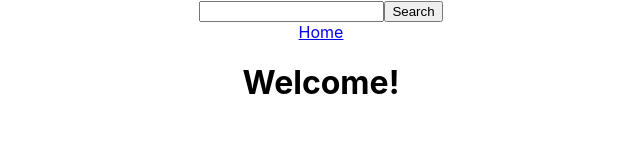
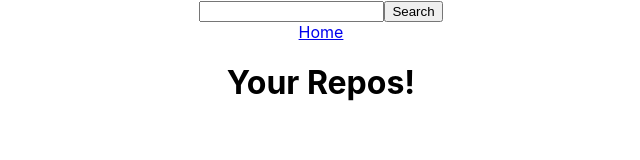
Before and after one commit to Graingertom/githubFetch, a React (Create React App) app in the folder my-app/: page /1 in a window 1280 px wide. Shown: the top 160 px of the page, without its empty margins (319-959 px from the left). Built offline with nearby package versions, Linux system fonts and the light colour scheme.

Commit message:
changing navbar to header for router reasons

```diff
--- a/my-app/src/App.js
+++ b/my-app/src/App.js
@@ -2,7 +2,7 @@ import React from 'react';
 import * as Pages from './Pages'
 import axios from 'axios';
 import { Routes, Route } from 'react-router-dom';
-import { NavBar } from './components'
+import { Layout } from './Layout';
 import './App.css';
 
 function App() {
@@ -17,10 +17,10 @@ function App() {
 
   return (
     <div className="App">
-      <NavBar getUser={userFetch}/>
         <main>
           <Routes>
-              <Route path="/" element={<Pages.Home />}>
+              <Route path="/" element={<Layout getUser={userFetch} />}>
+                <Route index element={<Pages.Home />} />
                 <Route path=":username" element={<Pages.Repos />}>
                 </Route>
               </Route>
--- a/my-app/src/Layout/Header/index.jsx
+++ b/my-app/src/Layout/Header/index.jsx
@@ -0,0 +1,32 @@
+import React, { useState } from 'react';
+import { NavLink, useNavigate } from 'react-router-dom';
+
+const Header = ({getUser}) => {
+
+    const goTo = useNavigate();
+
+    const [ username, setUsername ] = useState('')
+
+    const handleSubmit = (e) => {
+        e.preventDefault();
+        getUser(username);
+        goTo(`${username}`)
+    }
+
+    const updateInput = e => {
+        const input = e.target.value
+        setUsername(input)
+    }
+
+    return (
+        <nav>
+            <form className='searchBar' onSubmit={handleSubmit}>
+                <input type="text" onChange={updateInput}></input>
+                <input type="submit" value="Search" />
+            </form>
+          <NavLink className="home-link" to="/">Home</NavLink>
+        </nav>
+    )
+}
+
+export default Header;
--- a/my-app/src/Layout/index.js
+++ b/my-app/src/Layout/index.js
@@ -0,0 +1,12 @@
+import React from 'react'
+import { Outlet } from 'react-router-dom'
+import {default as Header } from './Header'
+
+export const Layout = ({getUser}) => (
+    <>
+    <Header getUser={getUser} />
+    <main>
+        <Outlet />
+    </main>
+    </>
+)
--- a/my-app/src/components/NavBar/index.jsx
+++ /dev/null
@@ -1,32 +0,0 @@
-import React, { useState } from 'react';
-import { NavLink, useNavigate } from 'react-router-dom';
-
-const NavBar = ({getUser}) => {
-
-    const goTo = useNavigate();
-
-    const [ username, setUsername ] = useState('')
-
-    const handleSubmit = (e) => {
-        e.preventDefault();
-        getUser(username);
-        goTo(`${username}`)
-    }
-
-    const updateInput = e => {
-        const input = e.target.value
-        setUsername(input)
-    }
-
-    return (
-        <nav>
-            <form className='searchBar' onSubmit={handleSubmit}>
-                <input type="text" onChange={updateInput}></input>
-                <input type="submit" value="Search" />
-            </form>
-          <NavLink className="home-link" to="/">Home</NavLink>
-        </nav>
-    )
-}
-
-export default NavBar;
```
